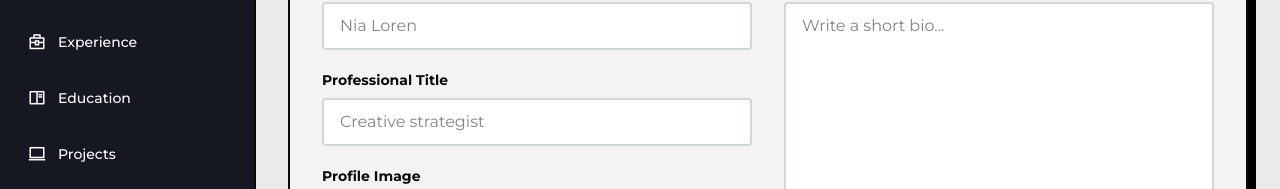
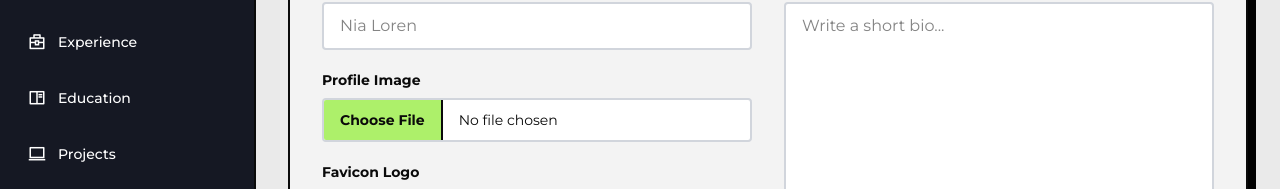
Before and after one commit to Rifqiaryaputra/web-portofolio, a Next.js app: page /admin/profile in a window 1280 px wide. Shown: the part 232-421 px from the top of the page. Built offline with nearby package versions, Linux system fonts and the light colour scheme; no server answers; the database is empty.

Commit message:
hapus fitur Professional Title

```diff
--- a/src/app/admin/profile/page.tsx
+++ b/src/app/admin/profile/page.tsx
@@ -17,7 +17,6 @@ type FormState = Omit<ProfileInput, "avatar_url" | "cv_url" | "favicon_url">;
 const EMPTY: FormState = {
   name: "",
   greeting: "",
-  role: "",
   bio: "",
   email: "",
   github_url: null,
@@ -49,7 +48,6 @@ export default function AdminProfilePage() {
           setForm({
             name: data.name ?? "",
             greeting: data.greeting ?? "",
-            role: data.role ?? "",
             bio: data.bio ?? "",
             email: data.email ?? "",
             github_url: data.github_url ?? null,
@@ -177,19 +175,6 @@ export default function AdminProfilePage() {
                     required
                     className={inputCls}
                     placeholder="Nia Loren"
-                  />
-                </div>
-
-                <div>
-                  <label className="block text-sm font-bold text-title mb-2">
-                    Professional Title
-                  </label>
-                  <input
-                    type="text"
-                    value={form.role}
-                    onChange={set("role")}
-                    className={inputCls}
-                    placeholder="Creative strategist"
                   />
                 </div>
 
--- a/src/lib/profileActions.ts
+++ b/src/lib/profileActions.ts
@@ -25,7 +25,6 @@ export async function uploadProfileFile(
 export type ProfileInput = {
   name: string;
   greeting: string;
-  role: string;
   bio: string;
   email: string;
   github_url: string | null;
--- a/src/lib/supabase.ts
+++ b/src/lib/supabase.ts
@@ -69,7 +69,6 @@ export type Profile = {
   id: number | string;
   name: string;
   greeting?: string | null;
-  role?: string | null;
   bio?: string | null;
   avatar_url?: string | null;
   favicon_url?: string | null;
```
